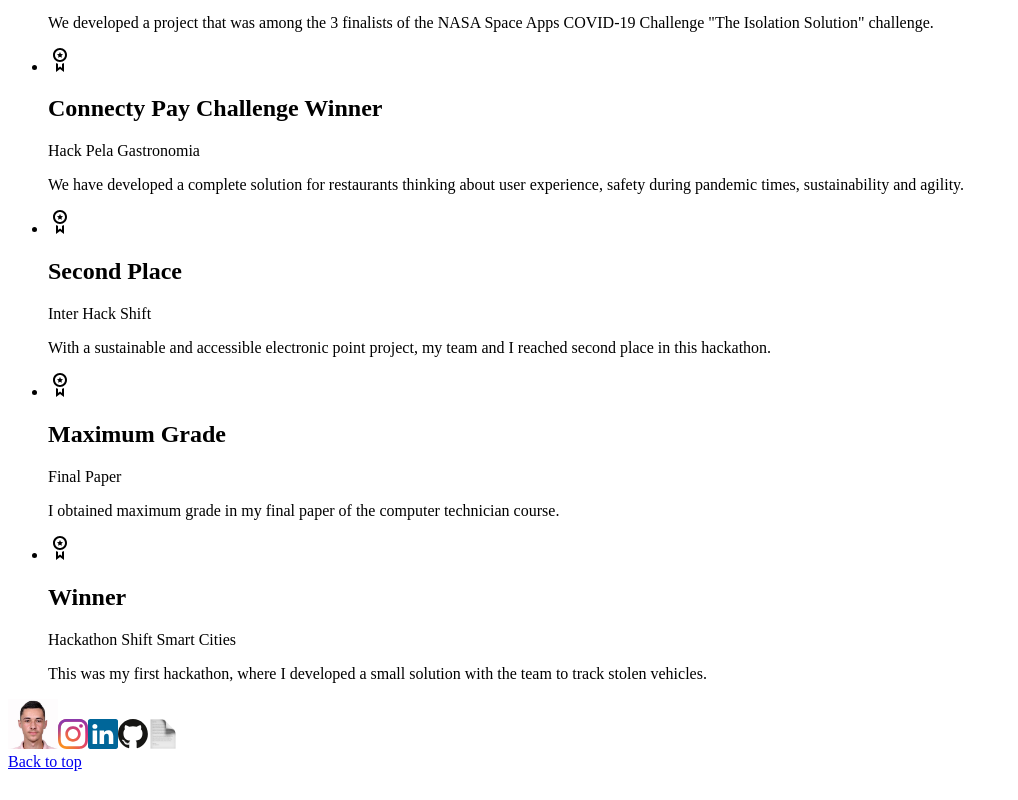
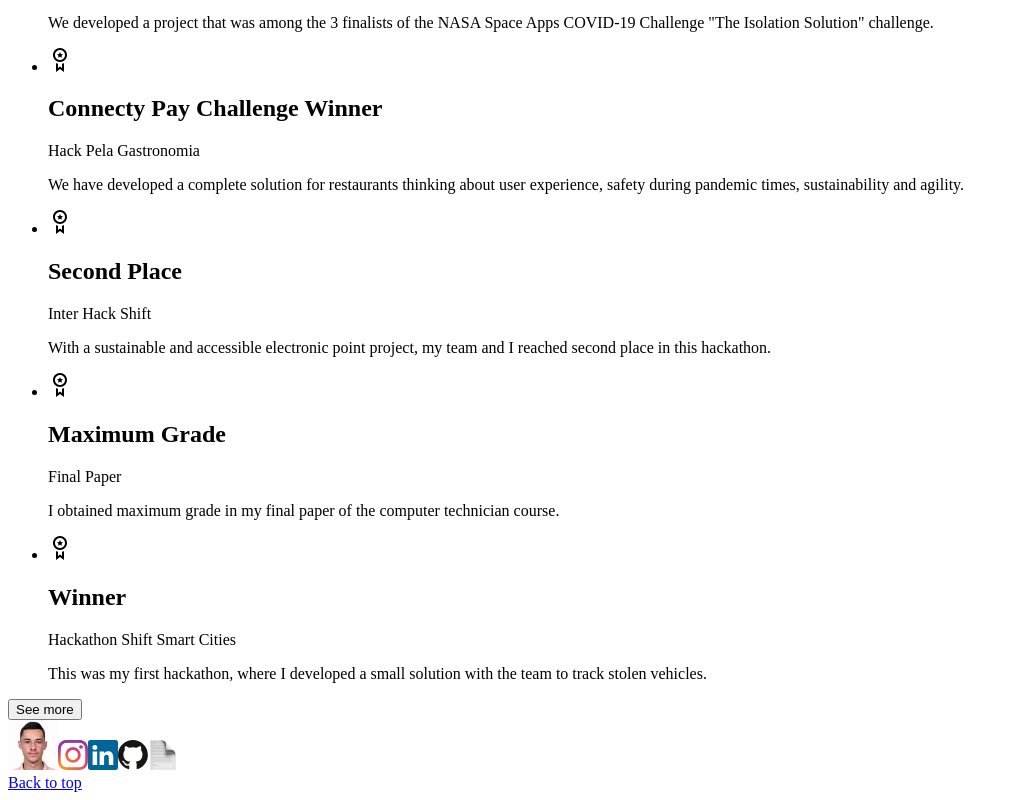
Before and after one commit to RuanScherer/my-site, a Next.js app: page / in a window 1280 px wide. Shown: the part 4233-5033 px from the top of the page, without its empty margins (0-1018 px from the left). Before the commit the page ends 5012 px from the top, so only its background shows below. Built offline with nearby package versions, Linux system fonts and the light colour scheme.

Commit message:
feat: show awards e recongition dinamicly

```diff
--- a/pages/index.js
+++ b/pages/index.js
@@ -1,8 +1,10 @@
 import Link from "next/link";
-import { useEffect, useState } from "react";
+import { useState } from "react";
 import WhatsAppFAB from '../components/WhatsAppFAB'
 
 export default function Home() {
+  const [seeMoreAwardsAndRecongition, setSeeMoreAwardsAndRecongition] = useState(false)
+
   return (
     <>
       <WhatsAppFAB />
@@ -233,7 +235,7 @@
             We have developed a complete solution for restaurants thinking about user experience, safety during pandemic times, sustainability and agility.
             </p>
           </li>
-          <li className="relative pl-12 mt-8 lg:mt-10">
+          <li className={`${!seeMoreAwardsAndRecongition && 'hidden'} lg:block relative pl-12 mt-8 lg:mt-10`}>
             <img className="absolute left-0 -top-10 lg:-left-7 lg:-top-12 w-24 lg:w-36 opacity-10" src="/prize.svg" alt="Prize"/>
             <h2 className="text-3xl font-extrabold">Second Place</h2>
             <span className="text-gray-600">Inter Hack Shift</span>
@@ -241,7 +243,7 @@
               With a sustainable and accessible electronic point project, my team and I reached second place in this hackathon.
             </p>
           </li>
-          <li className="relative pl-12 mt-8 lg:mt-10">
+          <li className={`${!seeMoreAwardsAndRecongition && 'hidden'} lg:block relative pl-12 mt-8 lg:mt-10`}>
             <img className="absolute left-0 -top-10 lg:-left-7 lg:-top-12 w-24 lg:w-36 opacity-10" src="/prize.svg" alt="Prize"/>
             <h2 className="text-3xl font-extrabold">Maximum Grade</h2>
             <span className="text-gray-600">Final Paper</span>
@@ -249,7 +251,7 @@
               I obtained maximum grade in my final paper of the computer technician course.
             </p>
           </li>
-          <li className="relative pl-12 mt-8 lg:mt-10">
+          <li className={`${!seeMoreAwardsAndRecongition && 'hidden'} lg:block relative pl-12 mt-8 lg:mt-10`}>
             <img className="absolute left-0 -top-10 lg:-left-7 lg:-top-12 w-24 lg:w-36 opacity-10" src="/prize.svg" alt="Prize"/>
             <h2 className="text-3xl font-extrabold">Winner</h2>
             <span className="text-gray-600">Hackathon Shift Smart Cities</span>
@@ -258,6 +260,14 @@
             </p>
           </li>
         </ul>
+
+        { !seeMoreAwardsAndRecongition &&
+          <button
+            className="lg:hidden text-primary text-xl font-bold shadow-lg fit-content mx-auto px-5 py-2 transform transition hover:translate-y-1 hover:shadow-md hover:bg-gray-50"
+            onClick={() => setSeeMoreAwardsAndRecongition(true)}>
+            See more
+          </button>
+        }
       </section>
     </>
   )
```
